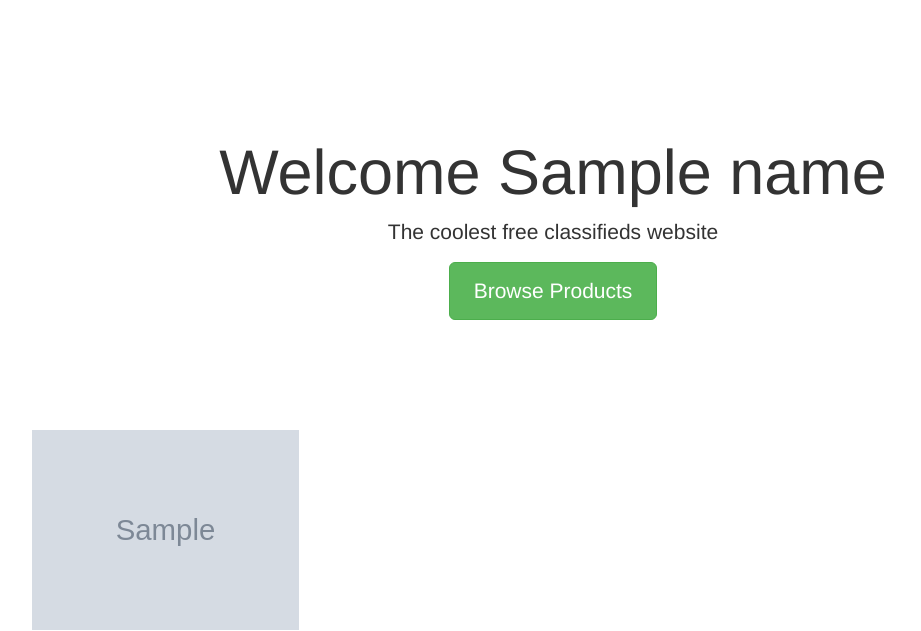
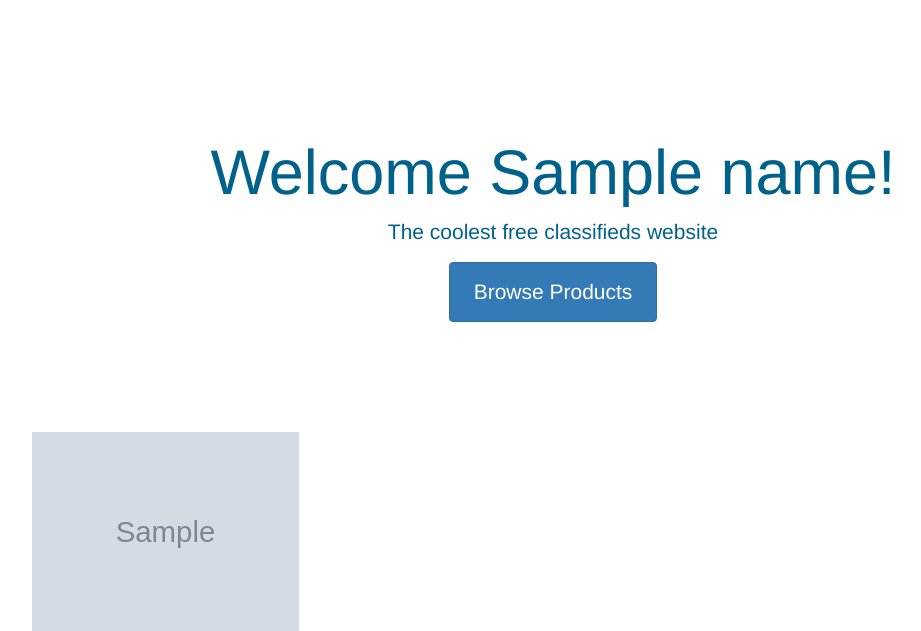
Before and after one commit to devikaSn/eMarket, a Yii app: template views/site/index.php in a window 1280 px wide. Shown: the top 631 px of the page, without its empty margins (87-1008 px from the left). Run offline with PHP 8.4 and a stand-in for Yii, Linux system fonts and the light colour scheme; the template is opened without the code that fills it: most values are stand-ins (such as "Sample title", 1, 10 or a date in 2020); grey boxes marked "Sample" are stand-in pictures; data that the repository does not hold is empty; some libraries are stand-ins or nearby versions.

Commit message:
Modified the ui

```diff
--- a/views/site/index.php
+++ b/views/site/index.php
@@ -10,7 +10,7 @@ $this->title = 'My Yii Application';
     <div class="jumbotron">
         <?php if(strlen($name) > 2) { ?>
 
-               <h1>Welcome <?php echo $name ?></h1>
+               <h1>Welcome <?php echo $name ?>!</h1>
         <?php }else { ?>
 
                <h1>Welcome To DealIn!</h1>
@@ -20,7 +20,7 @@ $this->title = 'My Yii Application';
 
         <p class="lead">The coolest free classifieds website</p>
 
-        <p><a class="btn btn-lg btn-success" href="index.php?r=site%2Fproducts">Browse Products</a></p>
+        <p><a class="btn btn-primary" href="index.php?r=site%2Fproducts">Browse Products</a></p>
     </div>
 
     <div class="body-content">
--- a/views/user/login.php
+++ b/views/user/login.php
@@ -12,7 +12,8 @@ $this->params['breadcrumbs'][] = $this->title;
 
 ?>
 <?php echo(Yii::$app->user->isGuest);?>
-<div class ="signup-form">
+
+<div class ="div-form">
     <h1><?= Html::encode($this->title) ?></h1>
     <p>Please fill out the following fields to login:</p>
 
--- a/views/user/signup.php
+++ b/views/user/signup.php
@@ -10,7 +10,7 @@ $this->params['breadcrumbs'][] = $this->title;
 <div class ="div-form">
 	<h1><?= Html::encode($this->title) ?></h1>
 
-    <p>Please fill out the following fields to sign up:</p>
+    <p style="color:black;">Please fill out the following fields to sign up:</p>
 <?php $form = ActiveForm::begin(); ?>
 
     <?= $form->field($model, 'name')->textInput(['autofocus' => true]) ?>
--- a/web/css/test.css
+++ b/web/css/test.css
@@ -34,7 +34,7 @@
 }
 
 a:visited {
-	color: inherit;
+	color: #00628B;
 }
 
 .div-product-details {
@@ -63,3 +63,15 @@ a:visited {
 	float: right;
 	width: 50%;
 }
+
+h1, h2, h3 {
+	color: #00628B;
+}
+
+.lead, .jumbotron {
+	color: #00628B;
+}
+
+.div-form {
+	color: #00628B;
+}
```
